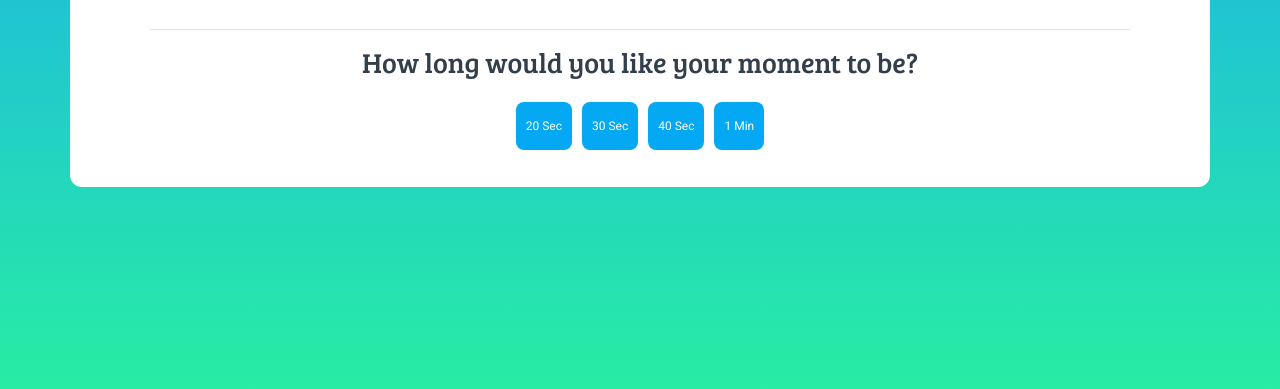
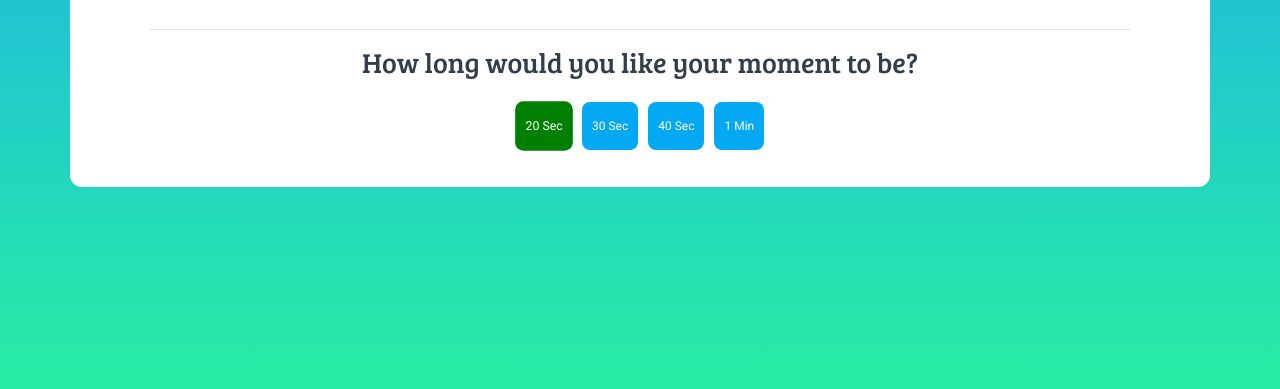
Before and after one commit to Bhaskar050100/Stop-Watch-Js, a plain HTML site: page index.html in a window 1280 px wide. In both pictures the pointer is over the button "20 Sec". Shown: the part 351-740 px from the top of the page. Drawn offline with nearby package versions, Linux system fonts and the light colour scheme; a web font is replaced by a local one.

Commit message:
stop watch

```diff
--- a/index.css
+++ b/index.css
@@ -49,4 +49,9 @@
     outline: none;
     border: none;
     cursor: pointer;
+    transition: transform 0.3s ease;;
 }
+.button:hover {
+    background-color: green;
+    transform: scale(1.03);
+}
```
